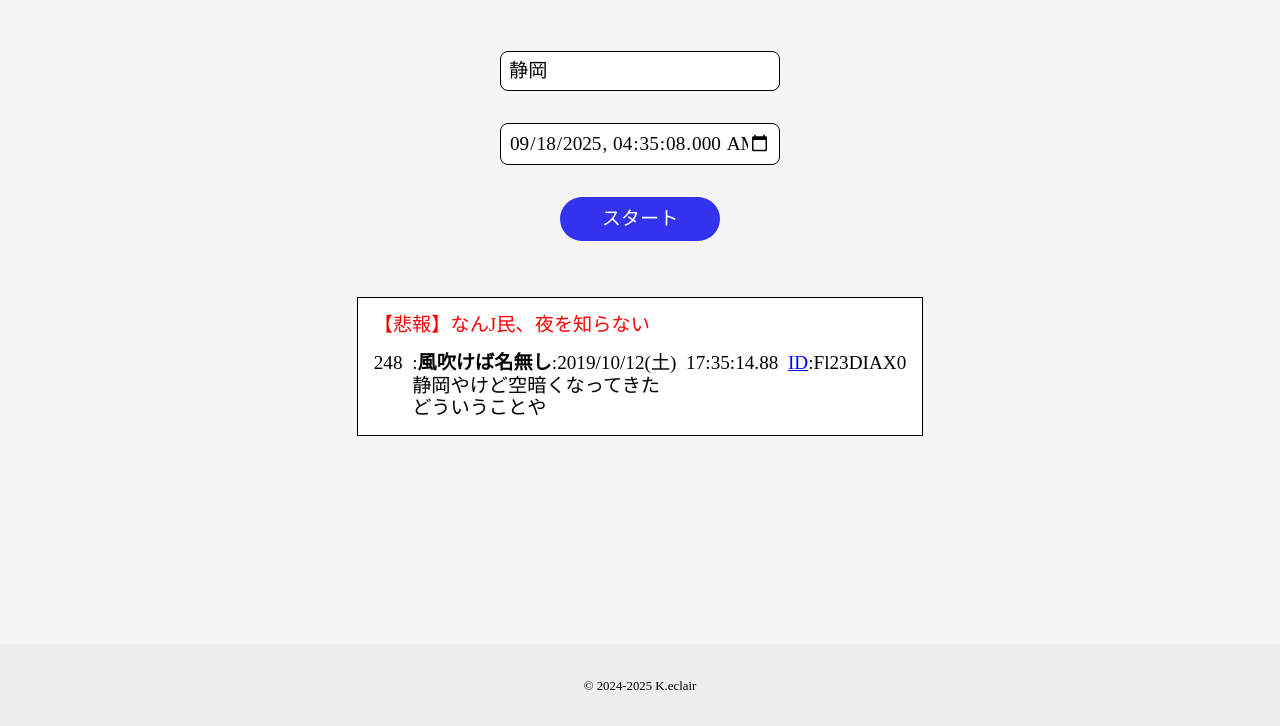
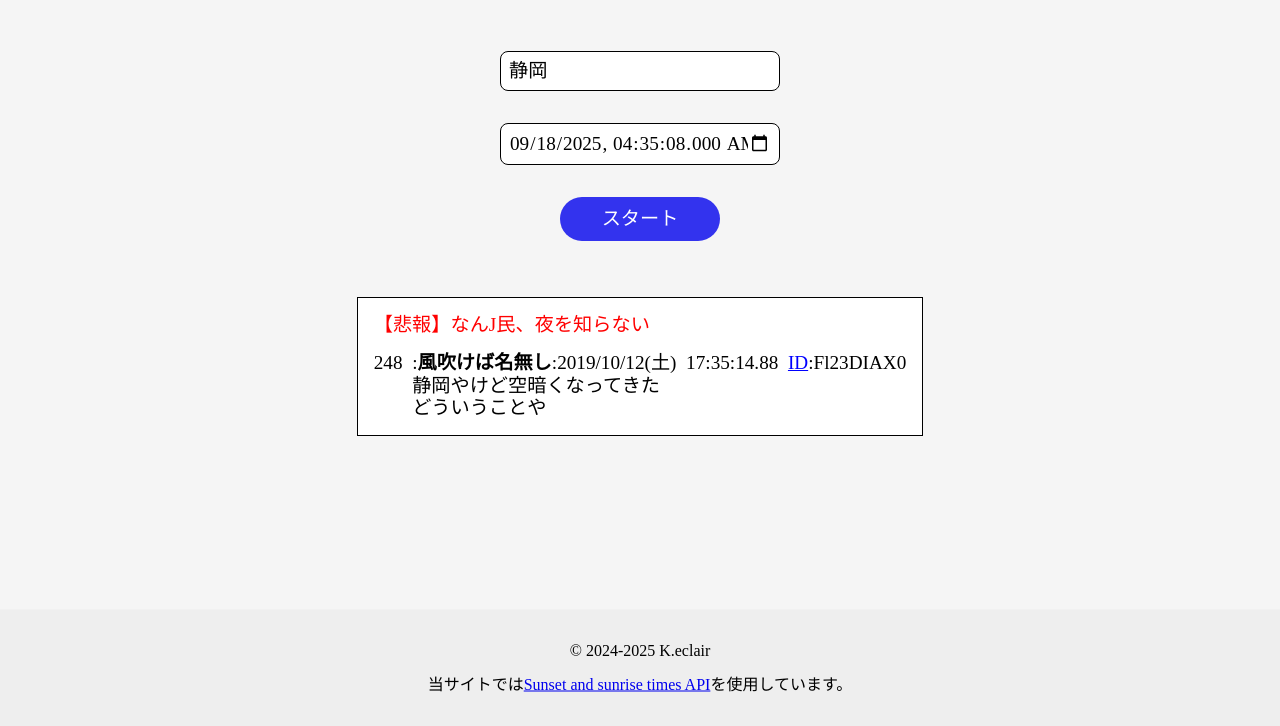
Before and after one commit to Atamayara/yoruwoshiranai, a website built with Vite: page index.html in a window 1280 px wide. Shown: the part 74-800 px from the top of the page. Built offline with nearby package versions, Linux system fonts and the light colour scheme.

Commit message:
lisence added

```diff
--- a/index.html
+++ b/index.html
@@ -79,7 +79,9 @@
             </section>
 
             <section class="output">
-                <h2 class="sled-title">【悲報】なんJ民、<span id="period">夜</span>を知らない</h2>
+                <h2 class="sled-title">
+                    【悲報】なんJ民、<span id="period">夜</span>を知らない
+                </h2>
 
                 <section class="post">
                     <h2 class="post-header">
@@ -110,6 +112,11 @@
                     ><small class="small">&copy; 2024-2025 K.eclair</small></a
                 >
             </p>
+            <p class="copyright">
+                <small class="small">当サイトでは<a class="link" href="https://sunrise-sunset.org/"
+                    >Sunset and sunrise times API</a
+                >を使用しています。</small>
+            </p>
         </footer>
     </body>
 </html>
--- a/src/style.css
+++ b/src/style.css
@@ -114,7 +114,12 @@ body {
     > .copyright {
         margin: 1rem;
 
-        > small {
+        .link {
+            color: #00e;
+            text-decoration: underline;
+        }
+
+        .small {
             font-size: inherit;
         }
     }
```
